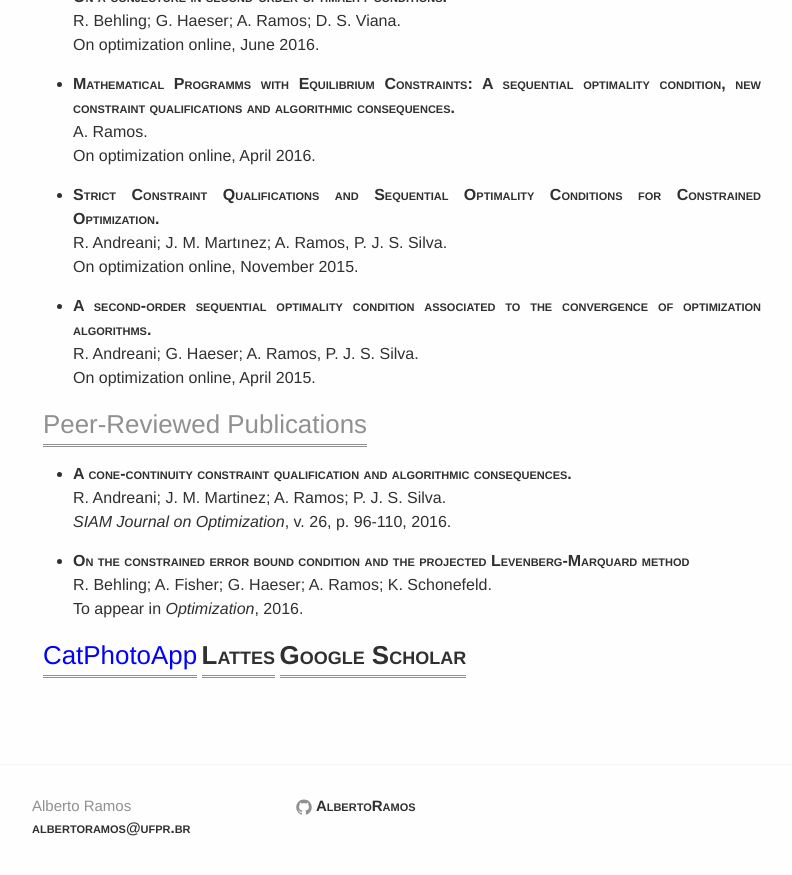
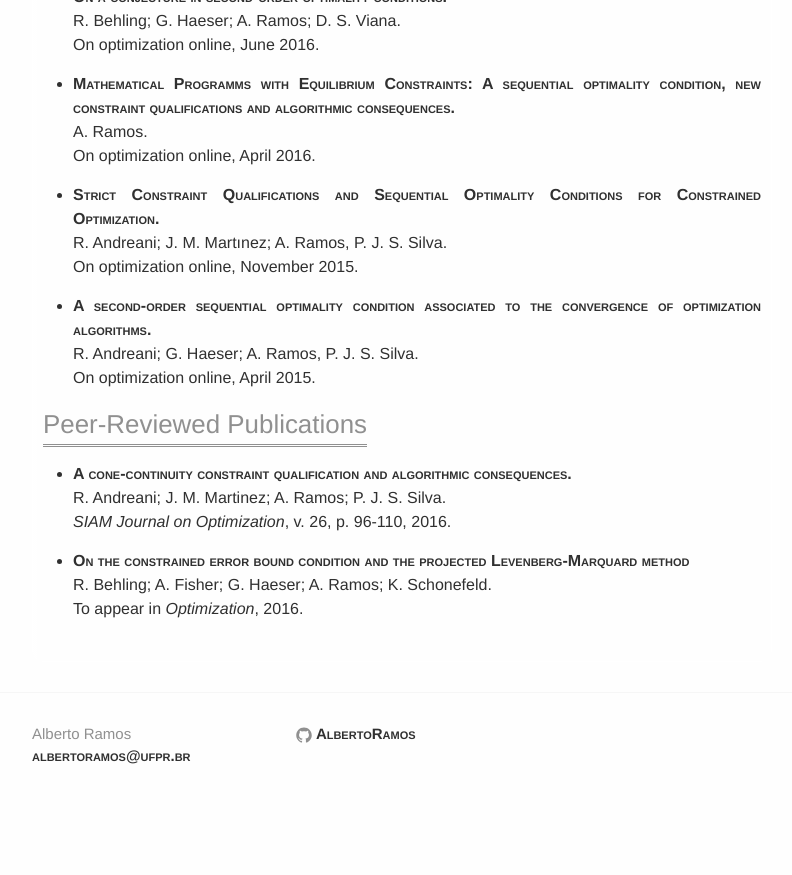
Before and after one commit to abelsiqueira/abelsiqueira.github.io-old, a Jekyll site: the page built from research.en.md, in a window 1280 px wide and 900 px high, scrolled down 639 px. Shown: the top 875 px of the window, without its empty margins (238-1030 px from the left). Built offline with Jekyll 4.4.1, drawn with Linux system fonts in a browser that asks for light colours; after the commit the page ends 1467 px from its top, so only the background shows below that.

Commit message:
Update research.en.md

```diff
--- a/research.en.md
+++ b/research.en.md
@@ -37,10 +37,3 @@ albertoramos@ufpr.br. <br />
  - **[On the constrained error bound condition and the projected Levenberg-Marquard method](http://dx.doi.org/10.1080/02331934.2016.1200578)** <br />
     R. Behling; A. Fisher; G. Haeser; A. Ramos; K. Schonefeld. <br />
     To appear in _Optimization_, 2016.
-
-<h2 style="color: blue">CatPhotoApp</h2>
-
-
-## [Lattes](http://lattes.cnpq.br/3320145045271106) <br />
-
-## [Google Scholar](http://scholar.google.com.br/citations?hl=pt-BR&user=CwUd6FgAAAAJ)
```
